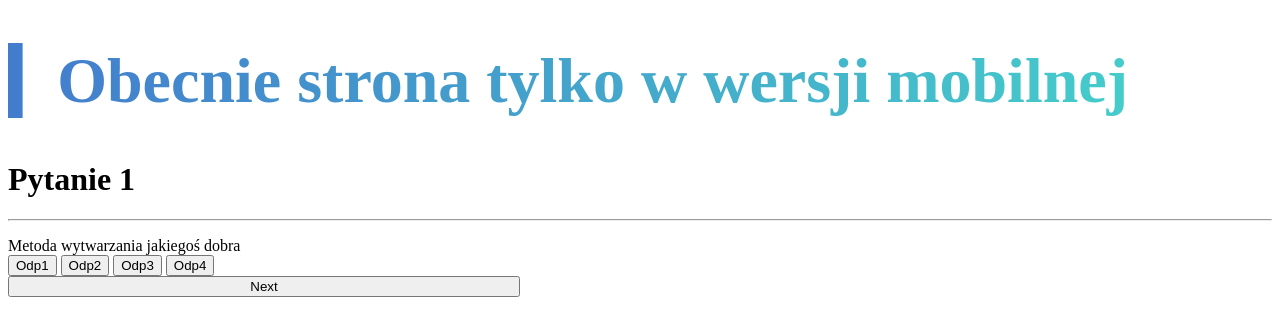
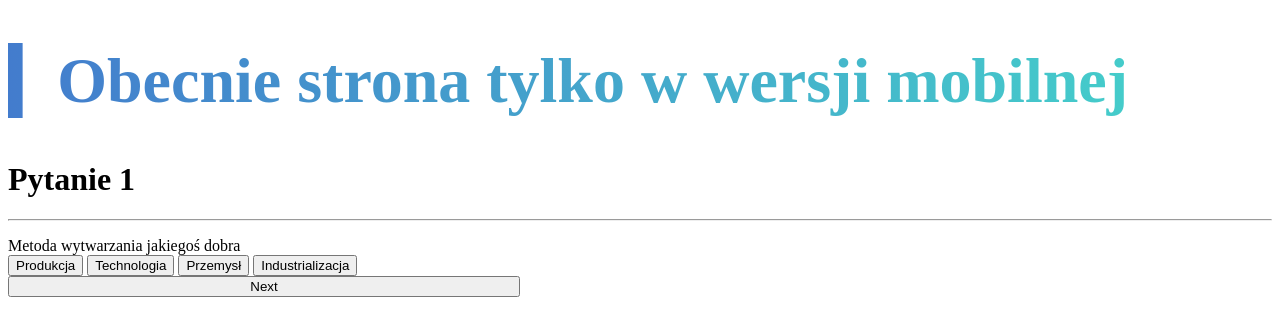
Before and after one commit to The-Scripts/Quiz-about-network, a plain HTML site: page index.html in a window 1280 px wide. Both pictures are taken after a click on the button "Start". Drawn offline with Linux system fonts and the light colour scheme.

Commit message:
Working random answer

```diff
--- a/css/mobile.scss
+++ b/css/mobile.scss
@@ -40,7 +40,7 @@ body {
         justify-content: center;
     }
 
-    #btn {
+    .btn {
         background: linear-gradient(90deg ,$bg-primary, $header);
         border-radius: 40px;
         box-shadow: 3px 3px 0px $bg-secondary;
--- a/index.html
+++ b/index.html
@@ -35,10 +35,10 @@
     <div id="quest"></div>
     <div id="buttons-wrapper">
       <form id="myform">
-        <input type="button" value="Odp1" id="btn" class="btn" />
-        <input type="button" value="Odp2" id="btn" class="btn" />
-        <input type="button" value="Odp3" id="btn" class="btn" />
-        <input type="button" value="Odp4" id="btn" class="btn" />
+        <input type="button" value="Odp1" id="answer1" class="btn" />
+        <input type="button" value="Odp2" id="answer2" class="btn" />
+        <input type="button" value="Odp3" id="answer3" class="btn" />
+        <input type="button" value="Odp4" id="answer4" class="btn" />
       </form>
     </div>
     <div class="start-prev-wrapper">
--- a/js/random-questions.js
+++ b/js/random-questions.js
@@ -96,7 +96,7 @@ const question22 = {
 };
 const question23 = {
     question: "Jaką jednostkę danych stosujemy w sieciach",
-    options: ["b/s","B/s","KiB/s","MB/s"]
+    options: ["bit/s","Bajt/s","KiB/s","MB/s"]
 };
 const question24 = {
     question: "Jaka jest komenda na sprawdzenie pingu w CMD?",
@@ -108,7 +108,7 @@ const question25 = {
 };
 const question26 = {
     question: "Jakie zakłócenie może wystąpić w kablu?",
-    options: ["Przesłuch","Posłuch","Przesłuch","Echo"]
+    options: ["Przesłuch","Posłuch","Podsłuch","Echo"]
 };
 const question27 = {
     question: "Sieci w standardzie Ethernet do 100 Mbit/s.",
@@ -250,6 +250,7 @@ function randomizeNumbers(howMany, ceiling) {
 let randomQuestions = new Array(10);
 let order = new Array(4);
 let randomNumbersForQuestions = new Array(10);
+let randomNumbersForOrder = new Array(4);
 
 randomNumbersForQuestions = randomizeNumbers(10, 50);
 
@@ -258,5 +259,9 @@ for (let i = 0; i < 10; i++) {
 }
 
 for (let i = 0; i < 10; i++) {
-    randomQuestions[i].answersOrder = randomizeNumbers(4, 4);
+    randomNumbersForOrder = randomizeNumbers(4, 4);
+    randomQuestions[i].answerOrder = [0, 1, 2, 3];
+    for (let a = 0; a < 4; a++) {
+        randomQuestions[i].answerOrder[a] = randomQuestions[i].options[randomNumbersForOrder[a]];
+    }
 }
--- a/js/script.js
+++ b/js/script.js
@@ -3,14 +3,24 @@ const prevBtn = document.getElementById("prev");
 const btnwrap = document.getElementById("buttons-wrapper");
 const header = document.getElementById("header");
 const quest = document.getElementById("quest");
+
+let answerButtons = new Array(
+  document.getElementById("answer1"),
+  document.getElementById("answer2"),
+  document.getElementById("answer3"),
+  document.getElementById("answer4")
+);
+
 let questNumb = 0;
 
 // TODO: Time limit
 
 function prevAndNext() {
-  console.log(questNumb);
   header.textContent = `Pytanie ${questNumb}`;
   quest.textContent = randomQuestions[questNumb-1].question;
+  for (let i = 0; i < 4; i++) {
+    answerButtons[i].value = randomQuestions[questNumb-1].answerOrder[i];
+  }
   checkPrevBtn();
 }
 
```
Also changed, not shown: css/mobile.css.
